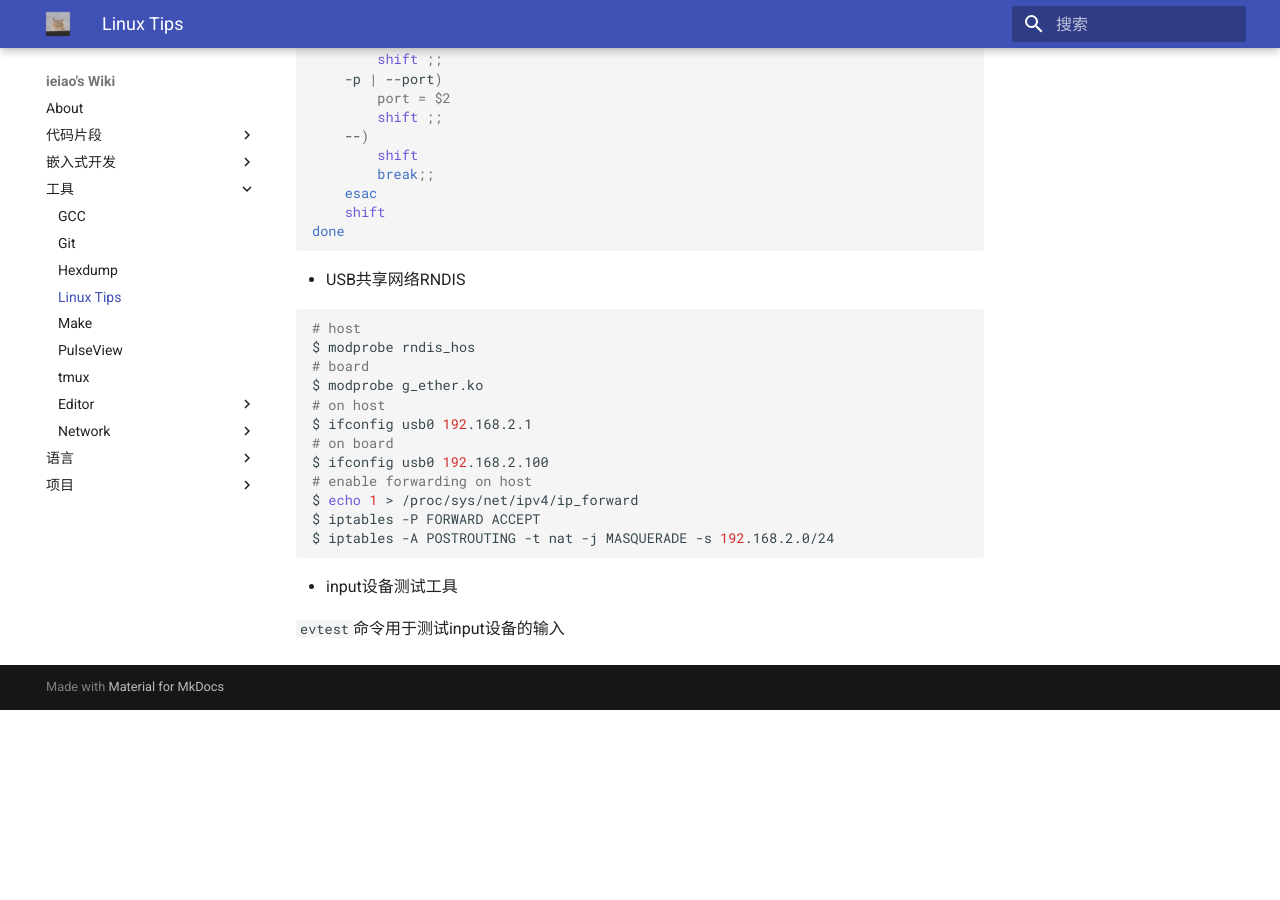
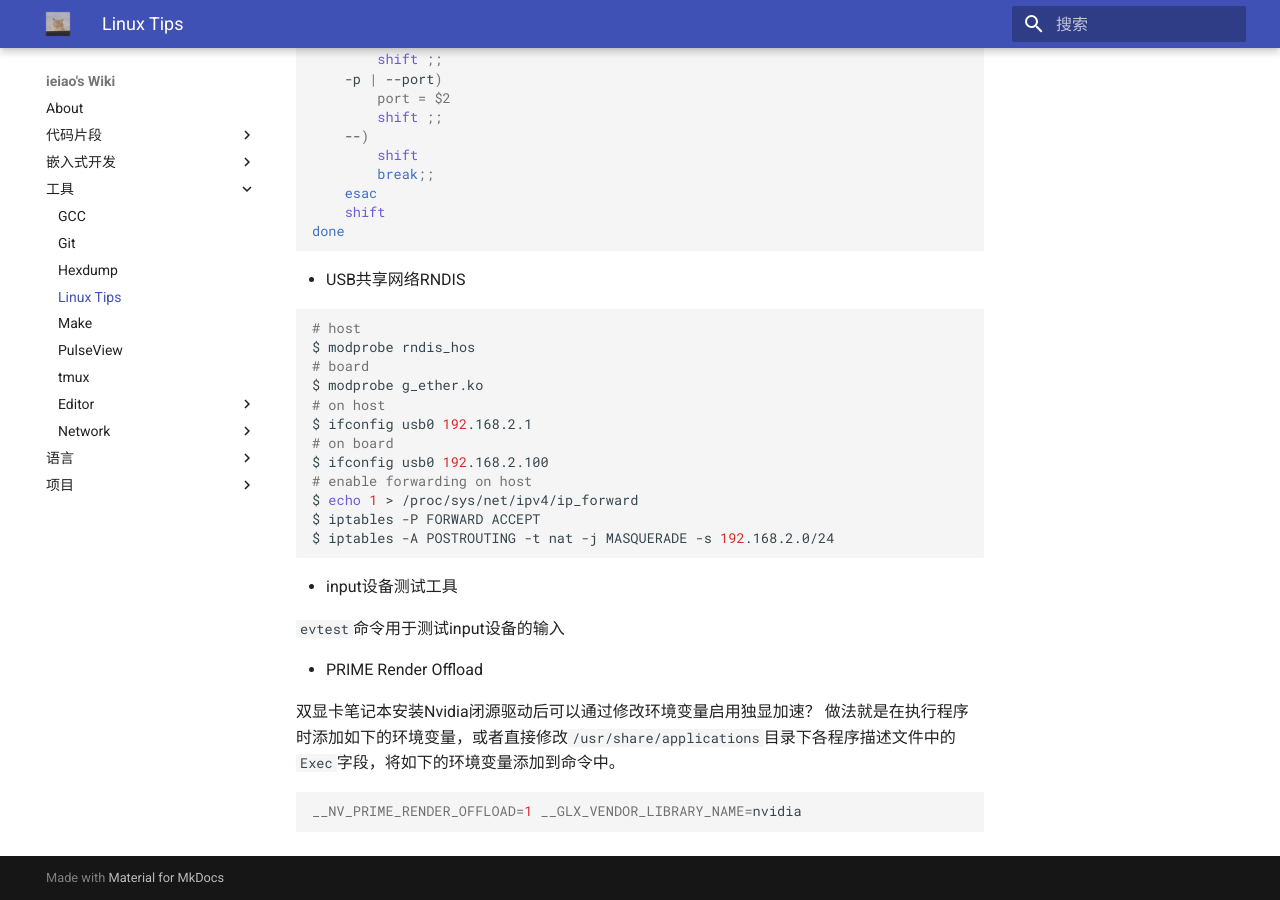
Before and after one commit to liweihao-cn/wiki, an MkDocs documentation site: the page built from docs/工具/linux_tips.md, in a window 1280 px wide and 900 px high, scrolled down 1788 px. Built offline with MkDocs 1.6.1 and Material for MkDocs 9.7.7, drawn with Linux system fonts in a browser that asks for light colours; before the commit the page ends 2498 px from its top, so only the background shows below that.

Commit message:
wiki update

````diff
--- a/docs/工具/linux_tips.md
+++ b/docs/工具/linux_tips.md
@@ -130,3 +130,12 @@ $ iptables -A POSTROUTING -t nat -j MASQUERADE -s 192.168.2.0/24
 * input设备测试工具
 
 `evtest`命令用于测试input设备的输入
+
+* PRIME Render Offload
+
+双显卡笔记本安装Nvidia闭源驱动后可以通过修改环境变量启用独显加速？
+做法就是在执行程序时添加如下的环境变量，或者直接修改`/usr/share/applications`目录下各程序描述文件中的`Exec`字段，将如下的环境变量添加到命令中。
+
+```shell
+__NV_PRIME_RENDER_OFFLOAD=1 __GLX_VENDOR_LIBRARY_NAME=nvidia
+```
````
